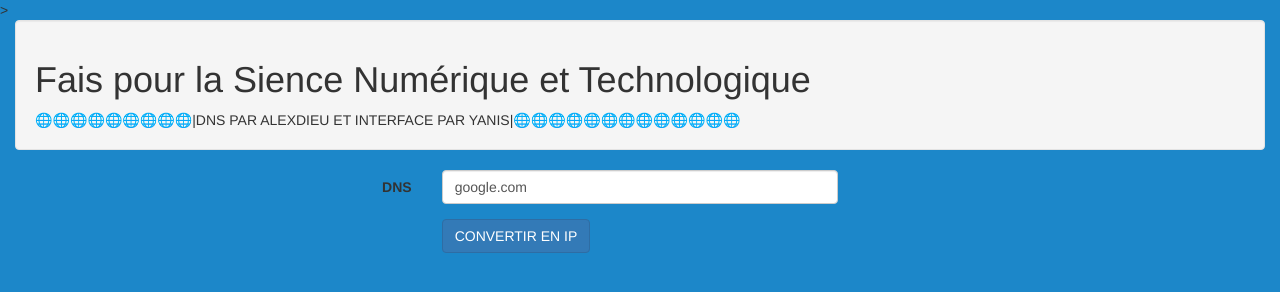
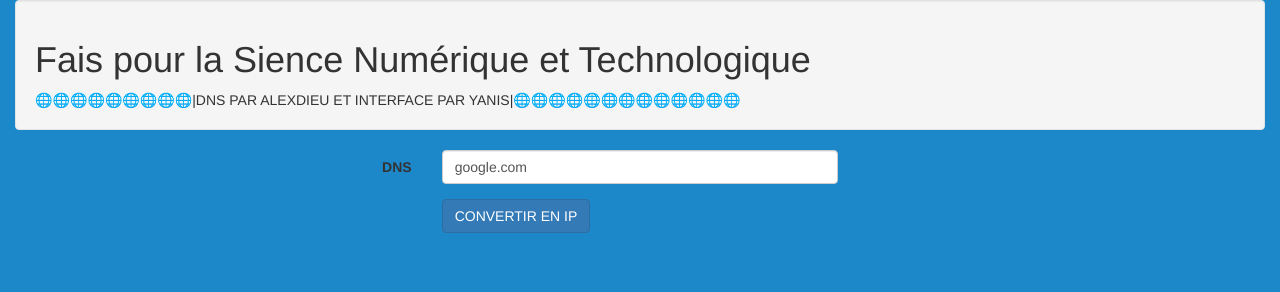
Before and after one commit to alexdieu/DNS-A-IP-JS, a plain HTML site: page index.html in a window 1280 px wide. Drawn offline with nearby package versions, Linux system fonts and the light colour scheme; some packages are replaced by stand-ins of ours; a script that the page names is missing.

Commit message:
Update index.html

```diff
--- a/index.html
+++ b/index.html
@@ -10,7 +10,7 @@
     <link rel="stylesheet" href="https://maxcdn.bootstrapcdn.com/bootstrap/3.3.7/css/bootstrap.min.css">
     <link rel="stylesheet" href="https://maxcdn.bootstrapcdn.com/font-awesome/4.7.0/css/font-awesome.min.css">
 </head>
-<body style="background-color:#1c87c9;">>
+<body style="background-color:#1c87c9;">
 
     <div class="container-fluid">
         <div class="row">
```
